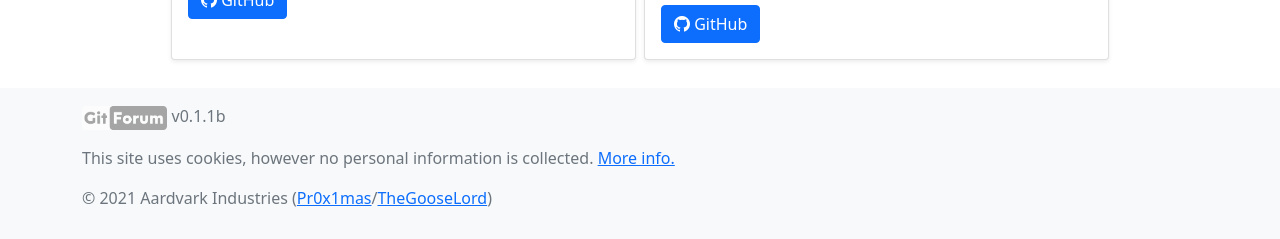
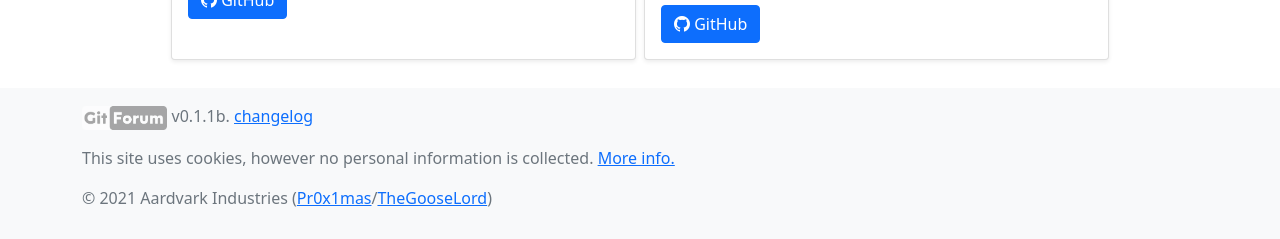
Before and after one commit to Aardvark-Industries/GitForum, a Jekyll site: the page built from index.html, in a window 1280 px wide and 1332 px high. Shown: the part 1090-1329 px from the top of the window. Built offline with Jekyll 4.4.1, drawn with Linux system fonts in a browser that asks for light colours; nearby versions of some CDN libraries; comment, search, counter and statistics services are not loaded.

Commit message:
changelog

```diff
--- a/_includes/footer.html
+++ b/_includes/footer.html
@@ -1,7 +1,7 @@
 <footer class="footer mt-auto py-3 bg-light text-muted">
     <div class="container">
         <p>
-            <img style="filter: grayscale(100%) opacity(50%);" class="d-inline-block" height="24" src="assets/branding/logo.png"> v{{ site.version }}
+            <img style="filter: grayscale(100%) opacity(50%);" class="d-inline-block" height="24" src="assets/branding/logo.png"> v{{ site.version }}. <a href="changelog">changelog</a>
         </p>
 
         <p>This site uses cookies, however no personal information is collected. <a href="cookies">More info.</a></p>
```
Also changed, not shown: changelog.md (added).
